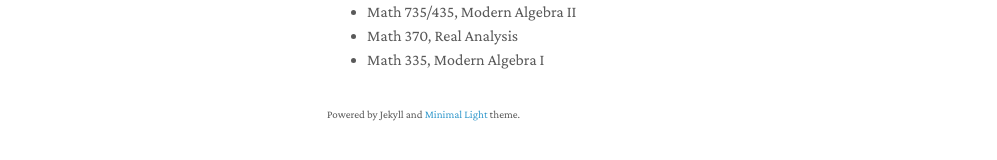
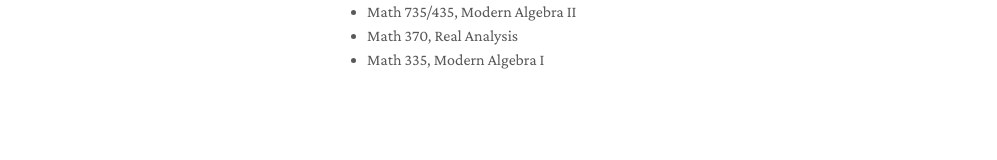
Before and after one commit to elijah-valverde/elijah-valverde.github.io, a Jekyll site: the page built from index.md, in a window 1280 px wide. Shown: the part 659-819 px from the top of the page, without its empty margins (143-1140 px from the left). Built offline with Jekyll 4.4.1, drawn with Linux system fonts in a browser that asks for light colours; a style sheet for code colours, icons or effects is not loaded; our own code applies the rules of GitHub Pages for plain Markdown files.

Commit message:
Update homepage.html

```diff
--- a/_layouts/homepage.html
+++ b/_layouts/homepage.html
@@ -99,9 +99,7 @@
 
       <br>
 
-      {% if site.enable_footnote %}
-      <p><small>Powered by Jekyll and <a href="https://github.com/yaoyao-liu/minimal-light" target="_blank" rel="noopener">Minimal Light</a> theme.</small></p>
-      {% endif %}
+
 
       </section>
       <footer>
```
